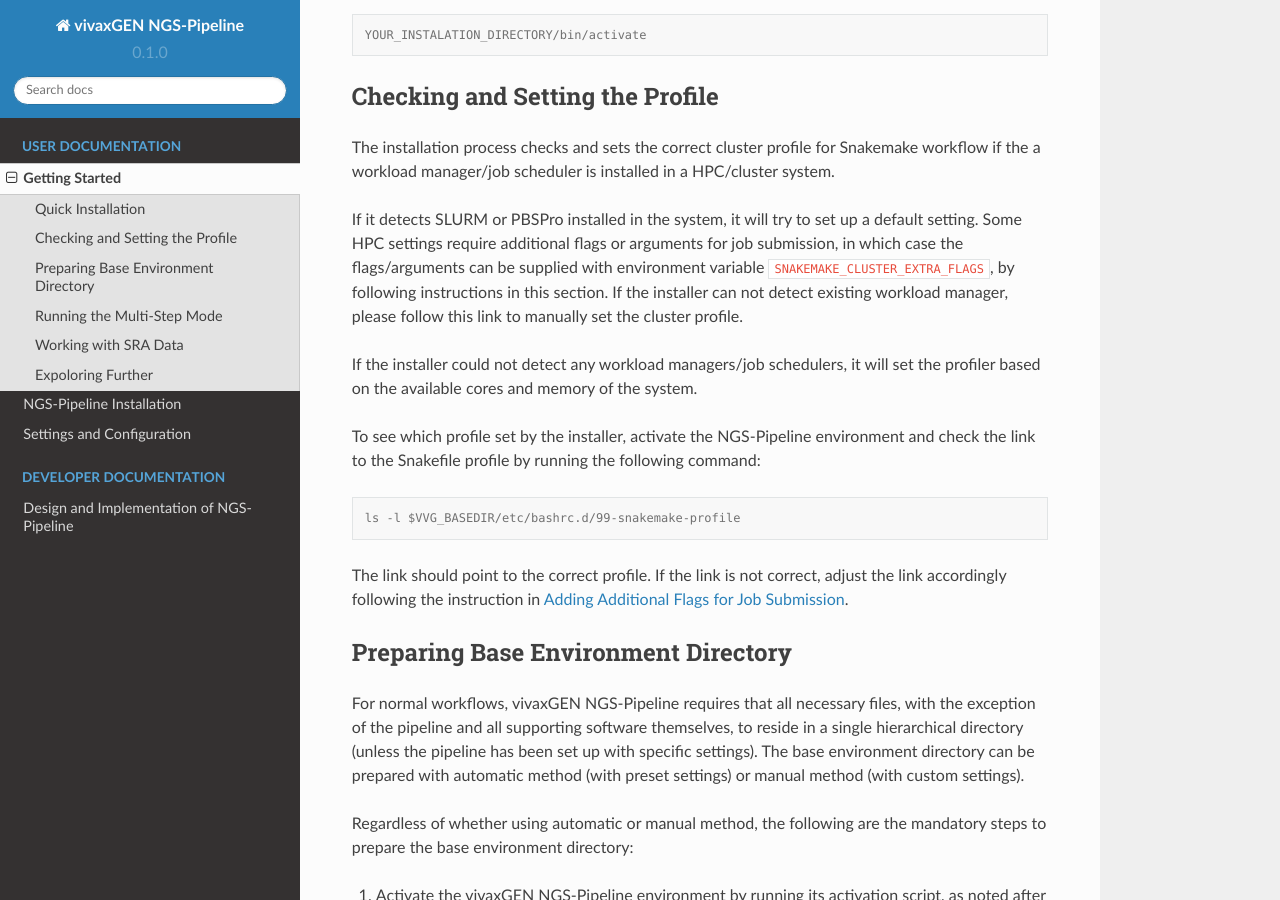
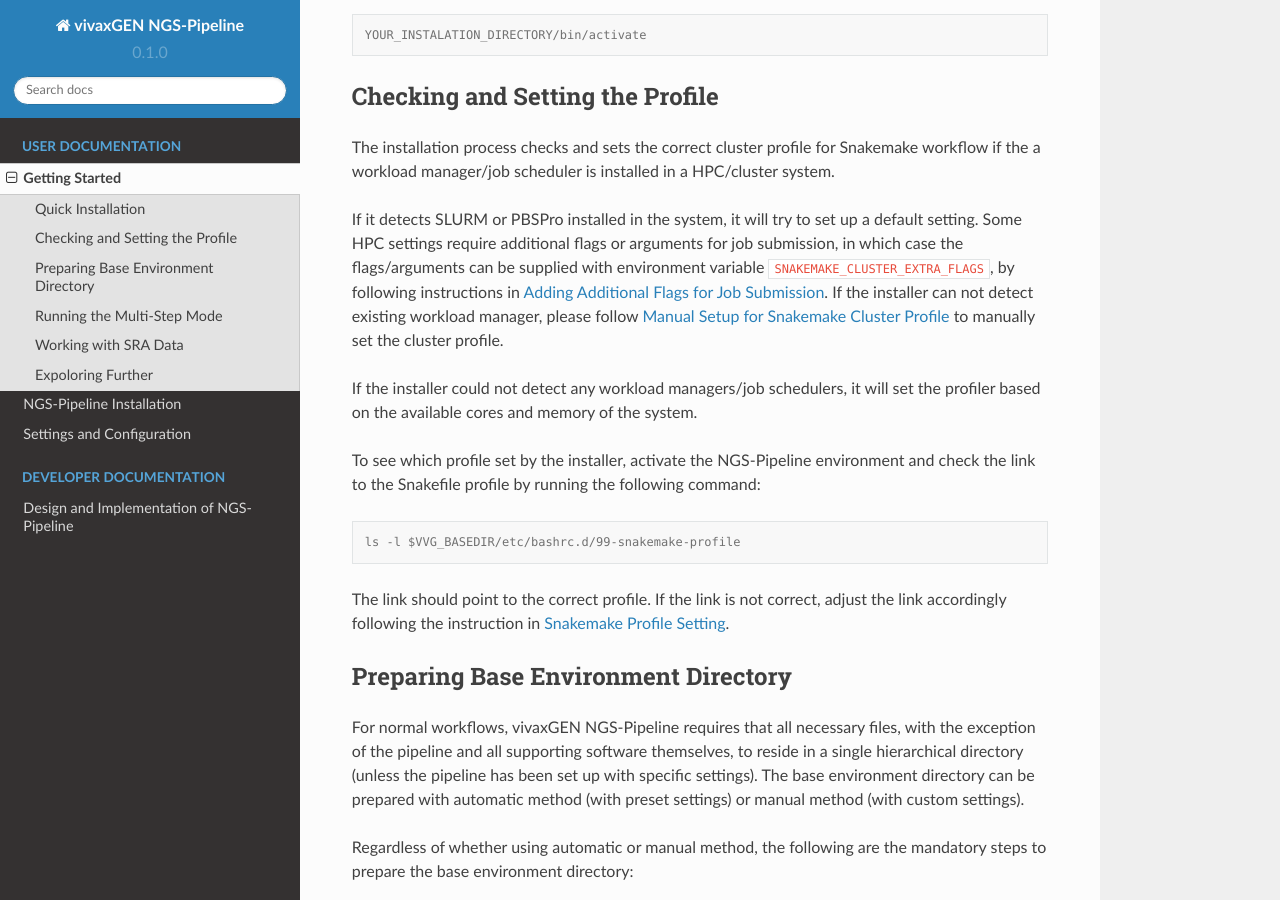
Before and after one commit to vivaxgen/ngs-pipeline, a Sphinx documentation site: the page built from docs/source/userdocs/getting_started.rst, in a window 1280 px wide and 900 px high, scrolled down 557 px. Built offline with Sphinx 7.4.7 and the Read the Docs theme 2.0.0, drawn with Linux system fonts in a browser that asks for light colours.

Commit message:
update: doc links

```diff
--- a/docs/source/userdocs/getting_started.rst
+++ b/docs/source/userdocs/getting_started.rst
@@ -40,9 +40,10 @@
 a default setting.
 Some HPC settings require additional flags or arguments for job submission, in
 which case the flags/arguments can be supplied with environment variable
-``SNAKEMAKE_CLUSTER_EXTRA_FLAGS``, by following instructions in this section.
-If the installer can not detect existing workload manager, please follow this
-link to manually set the cluster profile.
+``SNAKEMAKE_CLUSTER_EXTRA_FLAGS``, by following instructions in
+:ref:`cluster_extra_flags`.
+If the installer can not detect existing workload manager, please follow
+:ref:`profile_manual_setup` to manually set the cluster profile.
 
 If the installer could not detect any workload managers/job schedulers, it will
 set the profiler based on the available cores and memory of the system.
@@ -56,7 +57,7 @@
 
 The link should point to the correct profile.
 If the link is not correct, adjust the link accordingly following the
-instruction in :ref:`cluster_extra_flags`.
+instruction in :ref:`snakemake_profile_setting`.
 
 
 Preparing Base Environment Directory
```
Also changed, not shown: docs/source/userdocs/installation.rst (+12 -4 lines).
